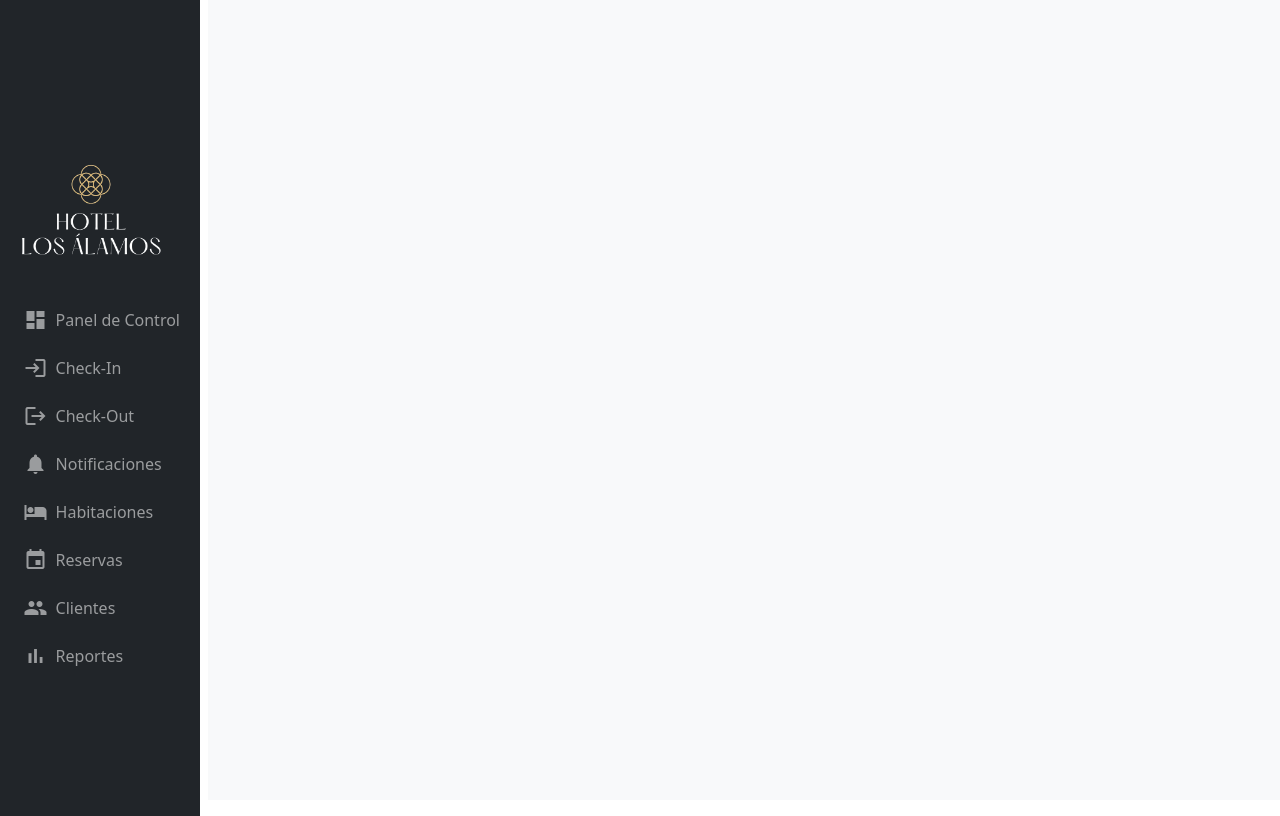
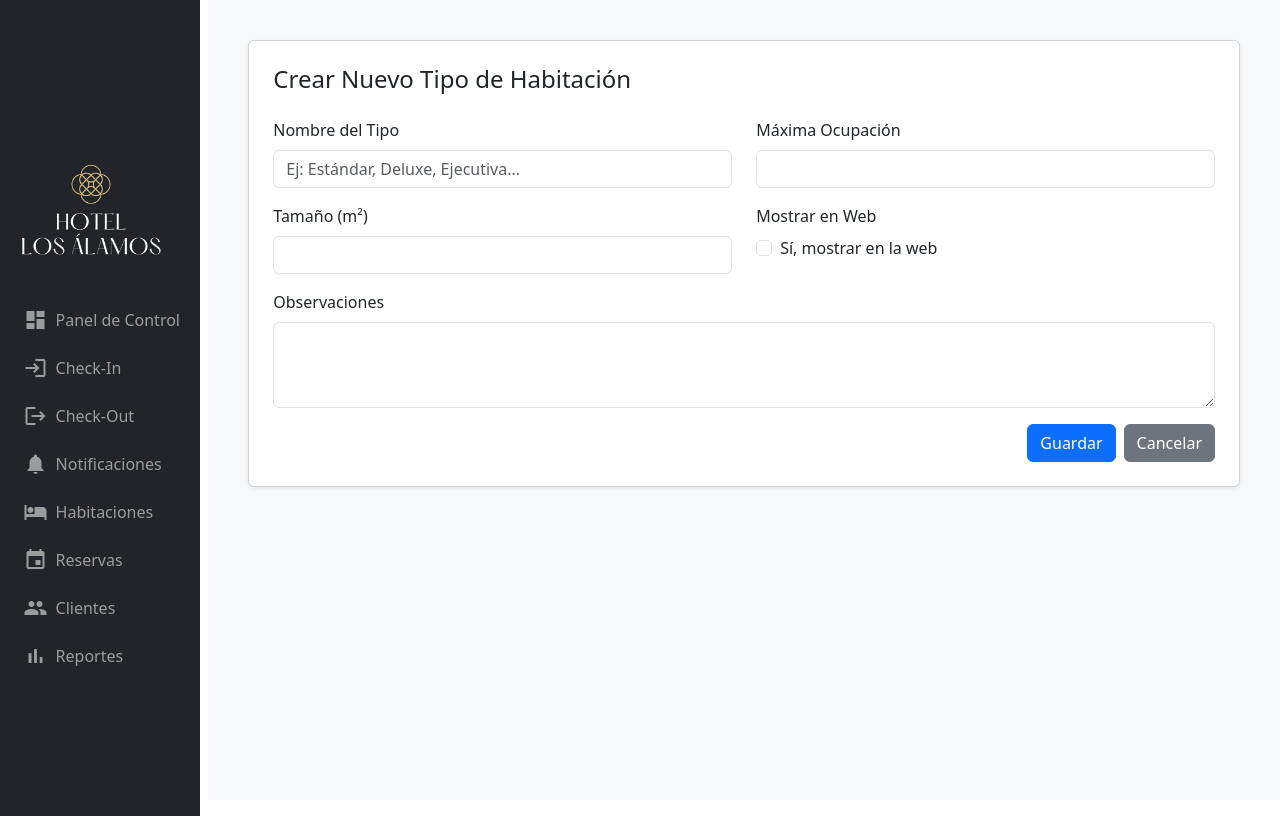
Before and after one commit to tschulzv/hotel_admin, a React (Vite) app in the folder hotel-admin/: page /roomstype/new in a window 1280 px wide. Built offline with nearby package versions, Linux system fonts and the light colour scheme.

Commit message:
añadi formularios de habitaciones

```diff
--- a/hotel-admin/src/App.jsx
+++ b/hotel-admin/src/App.jsx
@@ -4,6 +4,8 @@ import Rooms from "./pages/Rooms.page"
 import { BrowserRouter as Router, Route, Routes } from "react-router-dom";
 import Layout from "./components/Layout";
 import Reservations from './pages/Reservations.page';
+import RoomForm from './pages/RoomForm';
+import RoomTypeForm from './pages/RoomTypeForm';
 
 function App() {
 
@@ -14,6 +16,9 @@ function App() {
         <Route path="/" element={<Home />} />
         <Route path="/rooms" element={<Rooms />} />
         <Route path="/reservations" element={<Reservations />} />
+        <Route path="/rooms/new" element={<RoomForm />} />
+        <Route path="/rooms/edit/:id" element={<RoomForm />} />
+        <Route path="/roomstype/new" element={<RoomTypeForm />} />
       </Routes>
     </Layout>
   </Router>
--- /dev/null
+++ b/hotel-admin/src/pages/RoomForm.jsx
@@ -0,0 +1,111 @@
+import React, { useState } from 'react';
+import { Container, Form, Button, Row, Col, Card } from 'react-bootstrap';
+
+const RoomForm = ({ initialData = {}, onSubmit }) => {
+  const [roomData, setRoomData] = useState({
+    numero: initialData.numero || '',
+    tipo: initialData.tipo || 'Estándar',
+    maxOcupacion: initialData.maxOcupacion || '',
+    tamaño: initialData.tamaño || '',
+    camas: initialData.camas || [],
+    observaciones: initialData.observaciones || '',
+    mostrarEnWeb: initialData.mostrarEnWeb || false
+  });
+
+  const handleChange = (e) => {
+    const { name, value, type, checked } = e.target;
+    setRoomData(prev => ({
+      ...prev,
+      [name]: type === 'checkbox' ? checked : value
+    }));
+  };
+
+  const handleSubmit = (e) => {
+    e.preventDefault();
+    onSubmit && onSubmit(roomData);
+  };
+
+  return (
+    <Container className="py-4">
+      <Card className="p-4 shadow-sm">
+        <h4 className="mb-4"> {initialData.numero ? 'Editar' : 'Nueva'} Habitación </h4>
+        <Form onSubmit={handleSubmit}>
+          <Row>
+            <Col md={6}>
+              <Form.Group className="mb-3">
+                <Form.Label>Número</Form.Label>
+                <Form.Control
+                  type="text"
+                  name="numero"
+                  value={roomData.numero}
+                  onChange={handleChange}
+                  required
+                />
+              </Form.Group>
+            </Col>
+            <Col md={6}>
+              <Form.Group className="mb-3">
+                <Form.Label>Tipo</Form.Label>
+                <Form.Select name="tipo" value={roomData.tipo} onChange={handleChange}>
+                  <option>Estándar</option>
+                  <option>Deluxe</option>
+                  <option>Ejecutiva</option>
+                  <option>Presidencial</option>
+                </Form.Select>
+              </Form.Group>
+            </Col>
+          </Row>
+
+          <Row>
+            <Col md={6}>
+              <Form.Group className="mb-3">
+                <Form.Label>Máxima Ocupación</Form.Label>
+                <Form.Control
+                  type="number"
+                  name="maxOcupacion"
+                  value={roomData.maxOcupacion}
+                  onChange={handleChange}
+                />
+              </Form.Group>
+            </Col>
+            <Col md={6}>
+              <Form.Group className="mb-3">
+                <Form.Label>Tamaño</Form.Label>
+                <Form.Control
+                  type="text"
+                  name="tamaño"
+                  value={roomData.tamaño}
+                  onChange={handleChange}
+                />
+              </Form.Group>
+            </Col>
+          </Row>
+
+          {/* Aquí iría la lógica de agregar camas, imágenes, observaciones, etc. */}
+
+          <Form.Group className="mb-3">
+            <Form.Label>Observaciones</Form.Label>
+            <Form.Control
+              as="textarea"
+              rows={3}
+              name="observaciones"
+              value={roomData.observaciones}
+              onChange={handleChange}
+            />
+          </Form.Group>
+
+          <div className="d-flex justify-content-end gap-2">
+            <Button variant="primary" type="submit">
+              Guardar
+            </Button>
+            <Button variant="secondary" onClick={() => window.history.back()}>
+              Cancelar
+            </Button>
+          </div>
+        </Form>
+      </Card>
+    </Container>
+  );
+};
+
+export default RoomForm;
--- /dev/null
+++ b/hotel-admin/src/pages/RoomTypeForm.jsx
@@ -0,0 +1,118 @@
+import React, { useState } from 'react';
+import { Container, Form, Button, Row, Col, Card } from 'react-bootstrap';
+import { useNavigate } from 'react-router-dom';
+
+const RoomTypeNewPage = () => {
+  const navigate = useNavigate();
+
+  const [roomTypeData, setRoomTypeData] = useState({
+    nombre: '',
+    maxOcupacion: '',
+    tamaño: '',
+    camas: [],
+    observaciones: '',
+    mostrarEnWeb: false
+  });
+
+  const handleChange = (e) => {
+    const { name, value, type, checked } = e.target;
+    setRoomTypeData(prev => ({
+      ...prev,
+      [name]: type === 'checkbox' ? checked : value
+    }));
+  };
+
+  const handleSubmit = (e) => {
+    e.preventDefault();
+    // Aquí iría tu lógica para guardar, por ejemplo una API call.
+    console.log('Nuevo tipo de habitación:', roomTypeData);
+    navigate('/rooms');  // redirigir de vuelta después de guardar.
+  };
+
+  return (
+    <Container className="py-4">
+      <Card className="p-4 shadow-sm">
+        <h4 className="mb-4">Crear Nuevo Tipo de Habitación</h4>
+        <Form onSubmit={handleSubmit}>
+          <Row>
+            <Col md={6}>
+              <Form.Group className="mb-3">
+                <Form.Label>Nombre del Tipo</Form.Label>
+                <Form.Control
+                  type="text"
+                  name="nombre"
+                  value={roomTypeData.nombre}
+                  onChange={handleChange}
+                  placeholder="Ej: Estándar, Deluxe, Ejecutiva..."
+                  required
+                />
+              </Form.Group>
+            </Col>
+            <Col md={6}>
+              <Form.Group className="mb-3">
+                <Form.Label>Máxima Ocupación</Form.Label>
+                <Form.Control
+                  type="number"
+                  name="maxOcupacion"
+                  value={roomTypeData.maxOcupacion}
+                  onChange={handleChange}
+                  required
+                />
+              </Form.Group>
+            </Col>
+          </Row>
+
+          <Row>
+            <Col md={6}>
+              <Form.Group className="mb-3">
+                <Form.Label>Tamaño (m²)</Form.Label>
+                <Form.Control
+                  type="text"
+                  name="tamaño"
+                  value={roomTypeData.tamaño}
+                  onChange={handleChange}
+                />
+              </Form.Group>
+            </Col>
+            <Col md={6}>
+              <Form.Group className="mb-3">
+                <Form.Label>Mostrar en Web</Form.Label>
+                <Form.Check
+                  type="checkbox"
+                  name="mostrarEnWeb"
+                  label="Sí, mostrar en la web"
+                  checked={roomTypeData.mostrarEnWeb}
+                  onChange={handleChange}
+                />
+              </Form.Group>
+            </Col>
+          </Row>
+
+          <Form.Group className="mb-3">
+            <Form.Label>Observaciones</Form.Label>
+            <Form.Control
+              as="textarea"
+              rows={3}
+              name="observaciones"
+              value={roomTypeData.observaciones}
+              onChange={handleChange}
+            />
+          </Form.Group>
+
+          {/* Aquí en el futuro podrías agregar la gestión de camas o imágenes. */}
+
+          <div className="d-flex justify-content-end gap-2">
+            <Button variant="primary" type="submit">
+              Guardar
+            </Button>
+            <Button variant="secondary" onClick={() => navigate(-1)}>
+              Cancelar
+            </Button>
+          </div>
+        </Form>
+      </Card>
+    </Container>
+  );
+};
+
+export default RoomTypeNewPage;
--- a/hotel-admin/src/pages/Rooms.page.jsx
+++ b/hotel-admin/src/pages/Rooms.page.jsx
@@ -1,7 +1,7 @@
-import React from 'react'
+import { useState } from 'react'
 import RoomCard from '../components/RoomCard.jsx'
 import { Container, Dropdown, Button, Row, Col } from 'react-bootstrap'
-import PensionChart from '../components/PensionChart.jsx';
+import { useNavigate } from 'react-router-dom';
 
 
 const habitaciones = [
@@ -44,38 +44,62 @@ const getEstado = (estado) => {
 };
 
 function Rooms() {
+    const navigate = useNavigate();
+
+    const [estadoFiltro, setEstadoFiltro] = useState('');
+    const [tipoFiltro, setTipoFiltro] = useState('');
+
+    const habitacionesFiltradas = habitaciones.filter(hab => {
+        return (
+            (estadoFiltro === '' || hab.estado === estadoFiltro) &&
+            (tipoFiltro === '' || hab.tipo === tipoFiltro)
+        );
+    });
+
     return (
         <Container fluid>
             <h4 className="text-center my-4">VISTA GENERAL DE HABITACIONES</h4>
 
             <div className="d-flex justify-content-between mb-3">
                 <div className="d-flex gap-2">
-                    <Dropdown>
-                        <Dropdown.Toggle variant="outline-secondary">Estado</Dropdown.Toggle>
+                    <Dropdown onSelect={(selected) => setEstadoFiltro(selected)}>
+                        <Dropdown.Toggle variant="outline-secondary">
+                            {estadoFiltro || "Estado"}
+                        </Dropdown.Toggle>
                         <Dropdown.Menu>
-                            <Dropdown.Item>Disponible</Dropdown.Item>
-                            <Dropdown.Item>Ocupado</Dropdown.Item>
-                            <Dropdown.Item>En Limpieza</Dropdown.Item>
-                            <Dropdown.Item>Late Checkout</Dropdown.Item>
+                            <Dropdown.Item eventKey="">Todos</Dropdown.Item>
+                            <Dropdown.Item eventKey="DISPONIBLE">Disponible</Dropdown.Item>
+                            <Dropdown.Item eventKey="OCUPADO">Ocupado</Dropdown.Item>
+                            <Dropdown.Item eventKey="EN LIMPIEZA">En Limpieza</Dropdown.Item>
+                            <Dropdown.Item eventKey="LATE CHECKOUT">Late Checkout</Dropdown.Item>
                         </Dropdown.Menu>
                     </Dropdown>
-                    <Dropdown>
-                        <Dropdown.Toggle variant="outline-secondary">Tipo Habitación</Dropdown.Toggle>
+
+                    <Dropdown onSelect={(selected) => setTipoFiltro(selected)}>
+                        <Dropdown.Toggle variant="outline-secondary">
+                            {tipoFiltro || "Tipo Habitación"}
+                        </Dropdown.Toggle>
                         <Dropdown.Menu>
-                            <Dropdown.Item>Estándar</Dropdown.Item>
-                            <Dropdown.Item>Deluxe</Dropdown.Item>
-                            <Dropdown.Item>Ejecutiva</Dropdown.Item>
-                            <Dropdown.Item>Presidencial</Dropdown.Item>
+                            <Dropdown.Item eventKey="">Todos</Dropdown.Item>
+                            <Dropdown.Item eventKey="ESTÁNDAR">Estándar</Dropdown.Item>
+                            <Dropdown.Item eventKey="DELUXE">Deluxe</Dropdown.Item>
+                            <Dropdown.Item eventKey="EJECUTIVA">Ejecutiva</Dropdown.Item>
+                            <Dropdown.Item eventKey="PRESIDENCIAL">Presidencial</Dropdown.Item>
                         </Dropdown.Menu>
                     </Dropdown>
                 </div>
-                <Button variant="primary">
-                    Nueva Habitación
-                </Button>
+                <div className="d-flex gap-2">
+                    <Button variant="primary" onClick={() => navigate('/rooms/new')}>
+                        Nueva Habitación
+                    </Button>
+                    <Button variant="primary" onClick={() => navigate('/roomstype/new')}>
+                        Nuevo Tipo Habitación
+                    </Button>
+                </div>
             </div>
 
             <Row>
-                {habitaciones.map((hab, idx) => {
+                {habitacionesFiltradas.map((hab, idx) => {
                     const { color, icono } = getEstado(hab.estado);
                     return (
                         <Col xs={6} sm={4} md={4} lg={3} key={idx} className="mb-3">
@@ -87,10 +111,11 @@ function Rooms() {
                                 icono={icono}
                             />
                         </Col>
-
                     );
                 })}
-                <PensionChart className="mb-3" />
+                {habitacionesFiltradas.length === 0 && (
+                    <p className="text-center mt-4">No hay habitaciones que coincidan con los filtros.</p>
+                )}
             </Row>
         </Container>
     )
```
